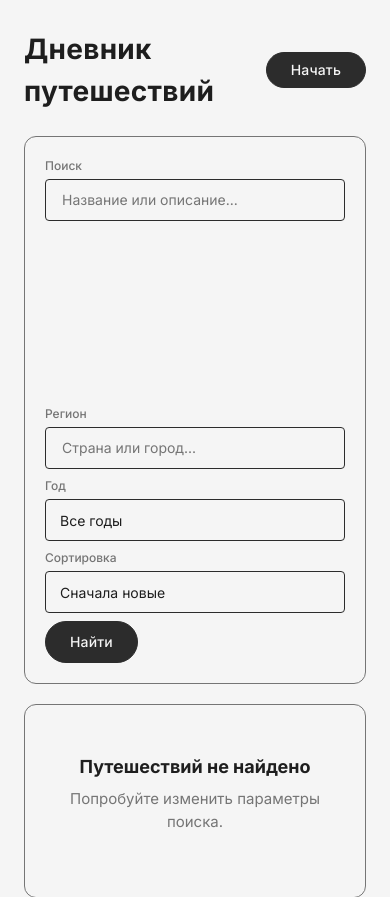
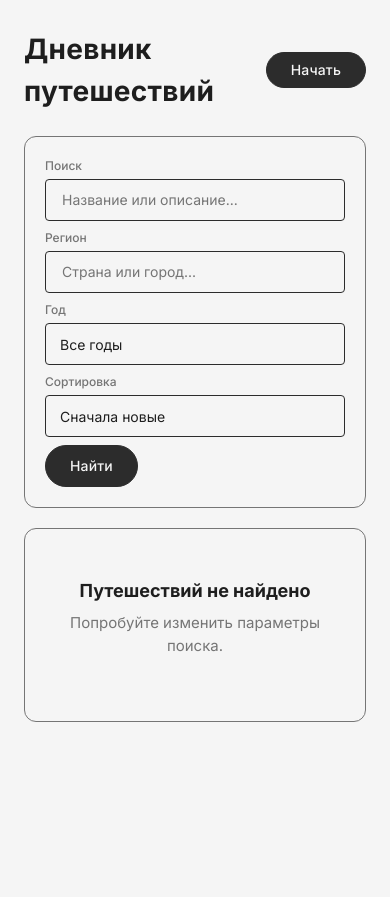
Before and after one commit to Korrrod/Practice4, a Django app: page / in a window 390 px wide. Shown: the part 64-961 px from the top of the page. After the commit the page ends 786 px from the top, so only its background shows below. Run offline with Django 5.2, Linux system fonts and the light colour scheme; data that the repository does not hold is empty.

Commit message:
Fix mobile filter: override inline flex-grow with !important

```diff
--- a/travel-Django/static/css/style.css
+++ b/travel-Django/static/css/style.css
@@ -594,8 +594,9 @@ form button[type="submit"]:hover { opacity: 0.85; }
         gap: 8px;
     }
     .filter-item {
-        flex: none;
-        width: 100%;
+        flex: none !important;
+        width: 100% !important;
+        height: auto !important;
     }
     .filter-actions {
         width: 100%;
```
